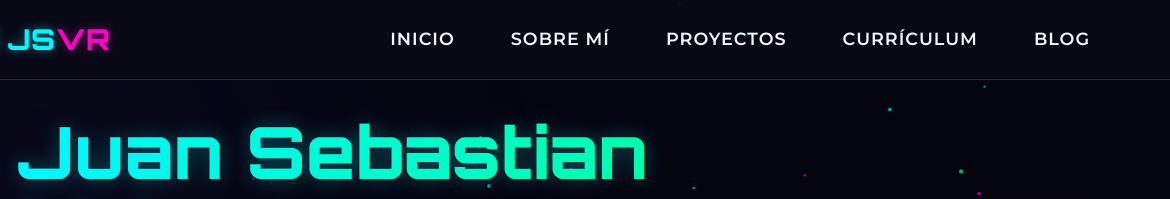
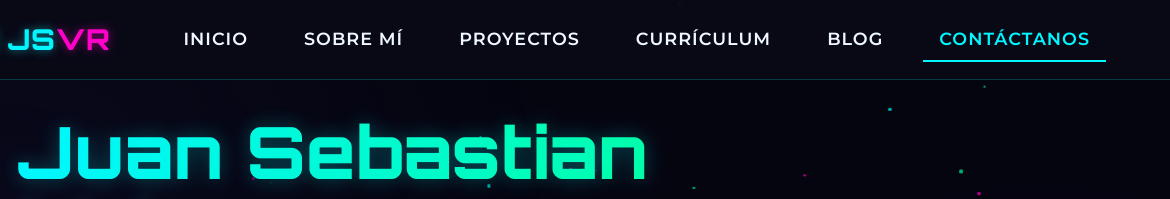
Before and after one commit to Talyxen/tu-portafolio, a website with bundled scripts: page index.html in a window 1280 px wide. Shown: the top 199 px of the page, 110-1280 px from the left. Built offline with nearby package versions, Linux system fonts and the light colour scheme.

Commit message:
feat: agregar enlace Contáctanos al header con smooth scroll y seguimiento de navegación activa

```diff
--- a/assets/css/style.css
+++ b/assets/css/style.css
@@ -207,7 +207,8 @@ nav a {
     letter-spacing: 1px;
 }
 
-nav a:hover {
+nav a:hover,
+nav a.active {
     color: var(--primary);
 }
 
@@ -222,7 +223,8 @@ nav a::after {
     transition: var(--transition);
 }
 
-nav a:hover::after {
+nav a:hover::after,
+nav a.active::after {
     width: 100%;
 }
 
--- a/assets/js/components/navigation.js
+++ b/assets/js/components/navigation.js
@@ -67,8 +67,12 @@ export class NavigationManager {
           if (!targetElement) return;
 
           const headerHeight = this.header ? this.header.offsetHeight : 0;
+          const elementTop =
+            targetElement.getBoundingClientRect().top +
+            (window.pageYOffset || document.documentElement.scrollTop);
+
           window.scrollTo({
-            top: targetElement.offsetTop - headerHeight,
+            top: elementTop - headerHeight,
             behavior: 'smooth',
           });
 
@@ -85,6 +89,8 @@ export class NavigationManager {
     if (!this.header) return;
 
     window.addEventListener('scroll', this.handleScroll, { signal, passive: true });
+    // Inicializar estado de enlace activo al cargar la página
+    this.updateActiveNavLink();
   }
 
   onScroll() {
@@ -99,6 +105,56 @@ export class NavigationManager {
     }
 
     this.lastScrollTop = scrollTop <= 0 ? 0 : scrollTop;
+    this.updateActiveNavLink();
+  }
+
+  updateActiveNavLink() {
+    if (!this.navMenu) return;
+
+    const navLinks = DOMCache.getAll('#navMenu a[href^="#"]');
+    if (!navLinks.length) return;
+
+    const scrollTop = window.pageYOffset || document.documentElement.scrollTop;
+    const headerHeight = this.header ? this.header.offsetHeight : 80;
+    const scrollBottom = scrollTop + window.innerHeight;
+    const docHeight = document.documentElement.scrollHeight;
+
+    // Si el usuario llega al final de la página, activar el último elemento de navegación visible (ej. #contacto)
+    if (scrollBottom >= docHeight - 50) {
+      navLinks.forEach((link) => link.classList.remove('active'));
+      const lastLink = navLinks[navLinks.length - 1];
+      if (lastLink) lastLink.classList.add('active');
+      return;
+    }
+
+    let currentSectionId = '';
+    const scrollPosition = scrollTop + headerHeight + 150;
+
+    navLinks.forEach((link) => {
+      const targetId = link.getAttribute('href');
+      if (targetId && targetId !== '#') {
+        const section = DOMCache.get(targetId);
+        if (section) {
+          const sectionTop =
+            section.getBoundingClientRect().top +
+            (window.pageYOffset || document.documentElement.scrollTop);
+          const sectionHeight = section.offsetHeight;
+          if (scrollPosition >= sectionTop && scrollPosition < sectionTop + sectionHeight) {
+            currentSectionId = targetId;
+          }
+        }
+      }
+    });
+
+    if (currentSectionId) {
+      navLinks.forEach((link) => {
+        if (link.getAttribute('href') === currentSectionId) {
+          link.classList.add('active');
+        } else {
+          link.classList.remove('active');
+        }
+      });
+    }
   }
 
   destroy() {
--- a/index.html
+++ b/index.html
@@ -53,6 +53,7 @@
           <li><a href="#proyectos">Proyectos</a></li>
           <li><a href="#curriculum">Currículum</a></li>
           <li><a href="#blog">Blog</a></li>
+          <li><a href="#contacto">Contáctanos</a></li>
         </ul>
       </nav>
     </header>
@@ -366,10 +367,13 @@
             <li>
               <a href="#blog"><i class="fas fa-blog"></i> Blog</a>
             </li>
+            <li>
+              <a href="#contacto"><i class="fas fa-envelope"></i> Contáctanos</a>
+            </li>
           </ul>
         </div>
 
-        <div class="footer-column">
+        <div class="footer-column" id="contacto">
           <h3>Contacto</h3>
           <ul class="footer-links">
             <li><i class="fas fa-envelope"></i> jsvr4303@gmail.com</li>
```
Also changed, not shown: blogs/despliegue-nube.html (+1 -0 lines), blogs/ia-desarrolladores.html (+1 -0 lines), blogs/react-hooks.html (+1 -0 lines).
